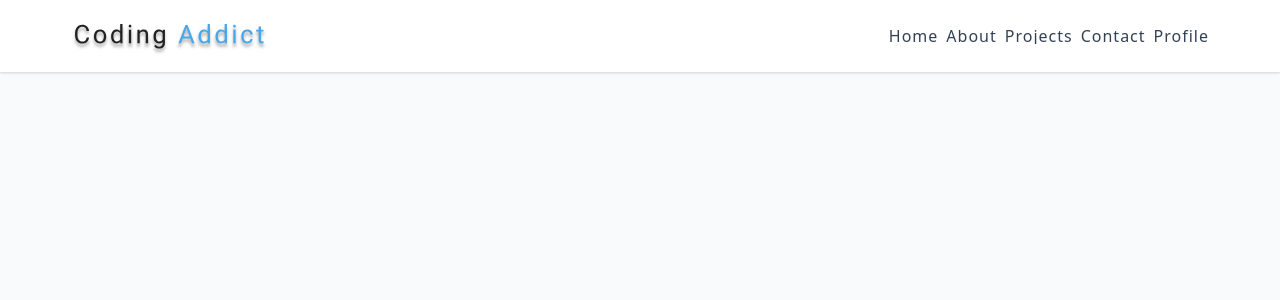
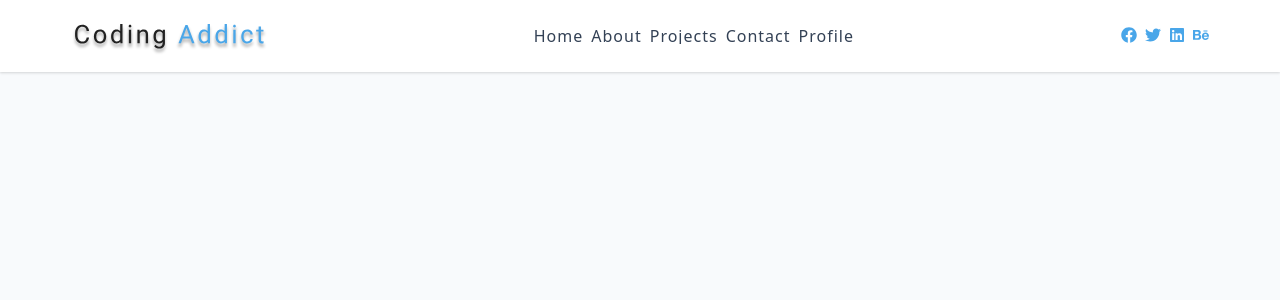
Before and after one commit to Amir2210/Navbar-component, a React (Vite) app: page / in a window 1280 px wide. Shown: the top 300 px of the page. Built offline with nearby package versions, Linux system fonts and the light colour scheme.

Commit message:
Create HeaderSocial cmp

```diff
--- a/src/cmps/Navbar.jsx
+++ b/src/cmps/Navbar.jsx
@@ -1,5 +1,6 @@
 import { HeaderLinks } from './HeaderLinks';
 import { NavHeader } from './NavHeader';
+import { HeaderSocial } from './headerSocial';
 
 export function Navbar() {
   return (
@@ -7,6 +8,7 @@ export function Navbar() {
       <div className="nav-center">
         <NavHeader />
         <HeaderLinks />
+        <HeaderSocial />
       </div>
     </nav>
   )
--- /dev/null
+++ b/src/cmps/headerSocial.jsx
@@ -0,0 +1,8 @@
+import { social } from '../data'
+export function HeaderSocial() {
+  return (
+    <ul className='social-icons'>
+      {social.map(icon => <li key={icon.id}><a href={icon.url}>{icon.icon}</a></li>)}
+    </ul>
+  )
+}
```
